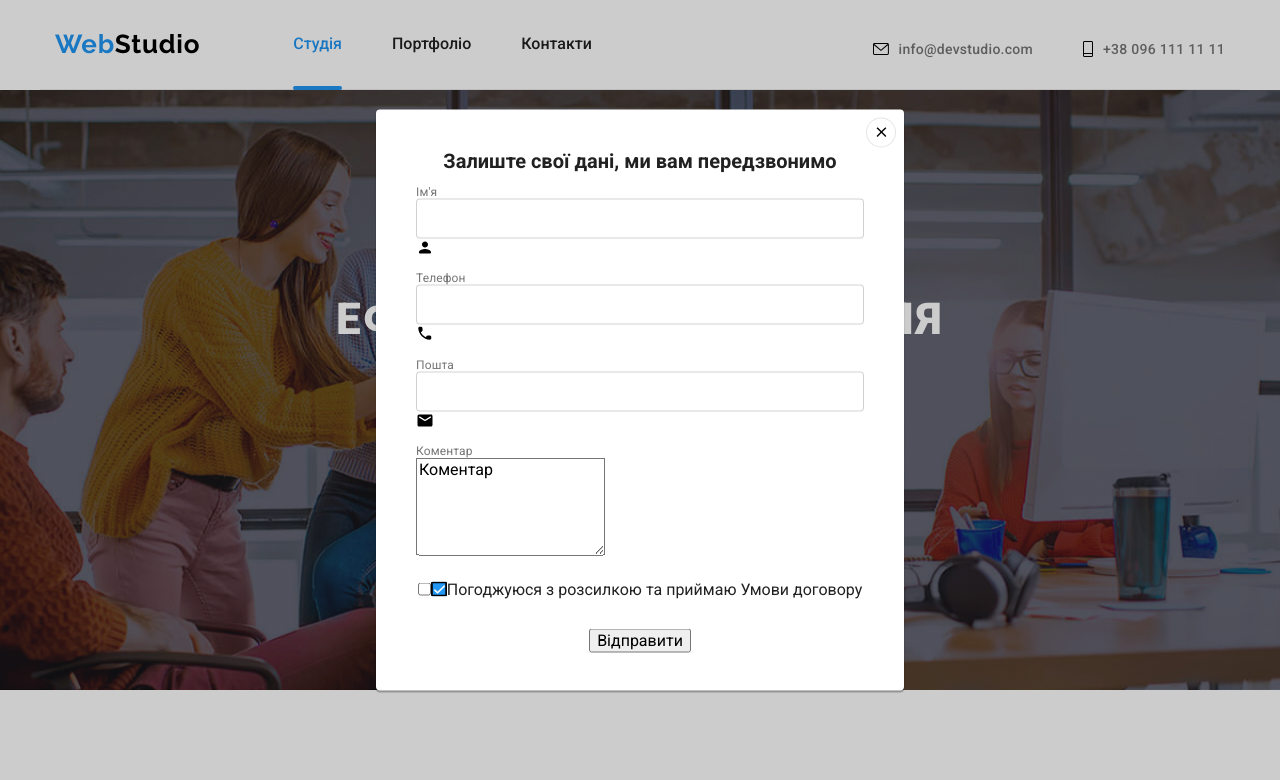
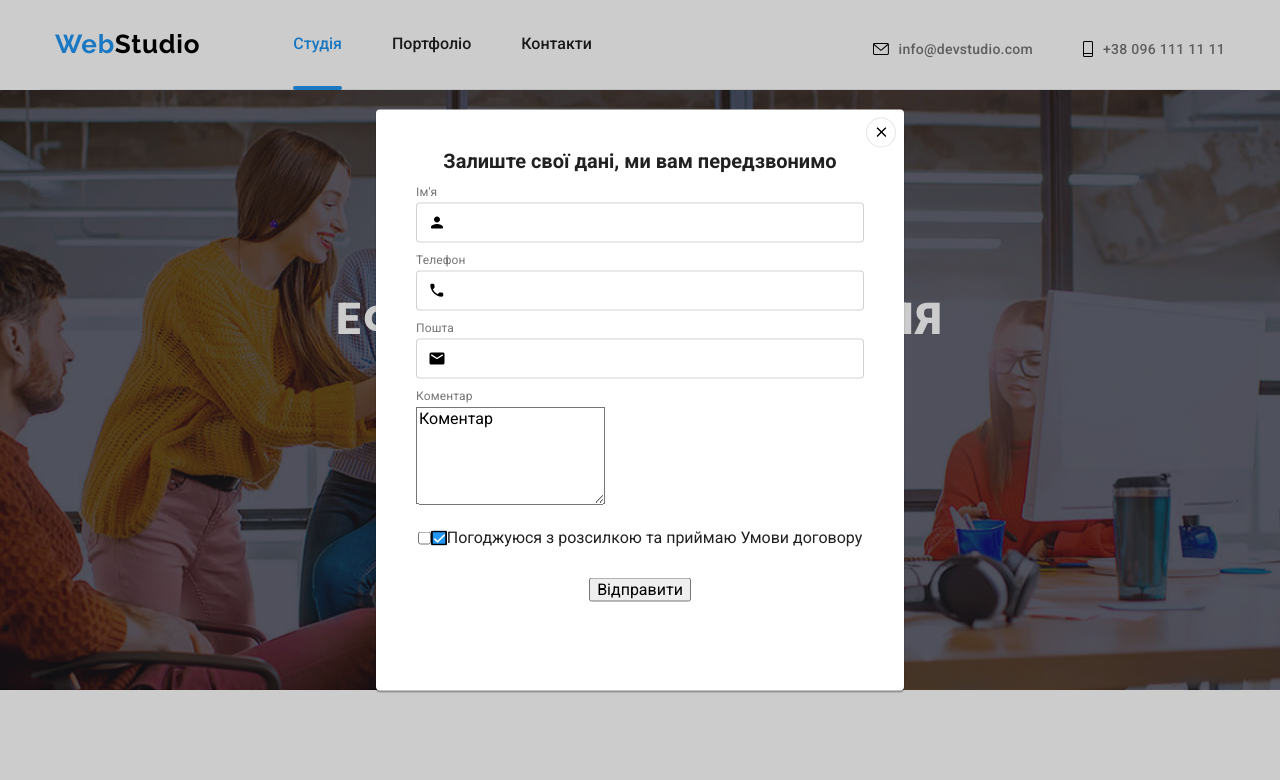
Before and after one commit to Iryna-Prykhodko/goit-markup-hw-06, a plain HTML site: page index.html in a window 1280 px wide. Both pictures are taken after a click on the button "Замовити послугу". Shown: the top 780 px of the page. Drawn offline with nearby package versions, Linux system fonts and the light colour scheme.

Commit message:
transition for icon

```diff
--- a/css/styles.css
+++ b/css/styles.css
@@ -280,7 +280,7 @@ img {
 .register-form-field{
   display: block;
   margin-bottom: 10px;
-
+position: relative;
 }
 
 label{
@@ -294,6 +294,7 @@ font-size: 12px;
 line-height: 1.17;
 letter-spacing: 0.01em;
 color:var(--third-text-cl);
+margin-bottom: 4px;
 }
 
 .register-form-input{
@@ -303,7 +304,27 @@ border: 1px solid rgba(33, 33, 33, 0.2);
 border-radius: 4px;
 padding-left: 42px;
 padding-right: 42px;
+outline: transparent;
+transition: border-color var(--transition)
 }
+
+.register-form-input:focus{
+  border-color:#2196F3;
+
+}
+
+.register-form-icon{
+position: absolute;
+bottom: 11px;
+left: 12px;
+transition: fill var(--transition);
+}
+
+.register-form-input:focus + .register-form-icon{
+  fill: #2196f3;
+}
+
+
 
 .register-form-agreement{
   display: flex;
```
